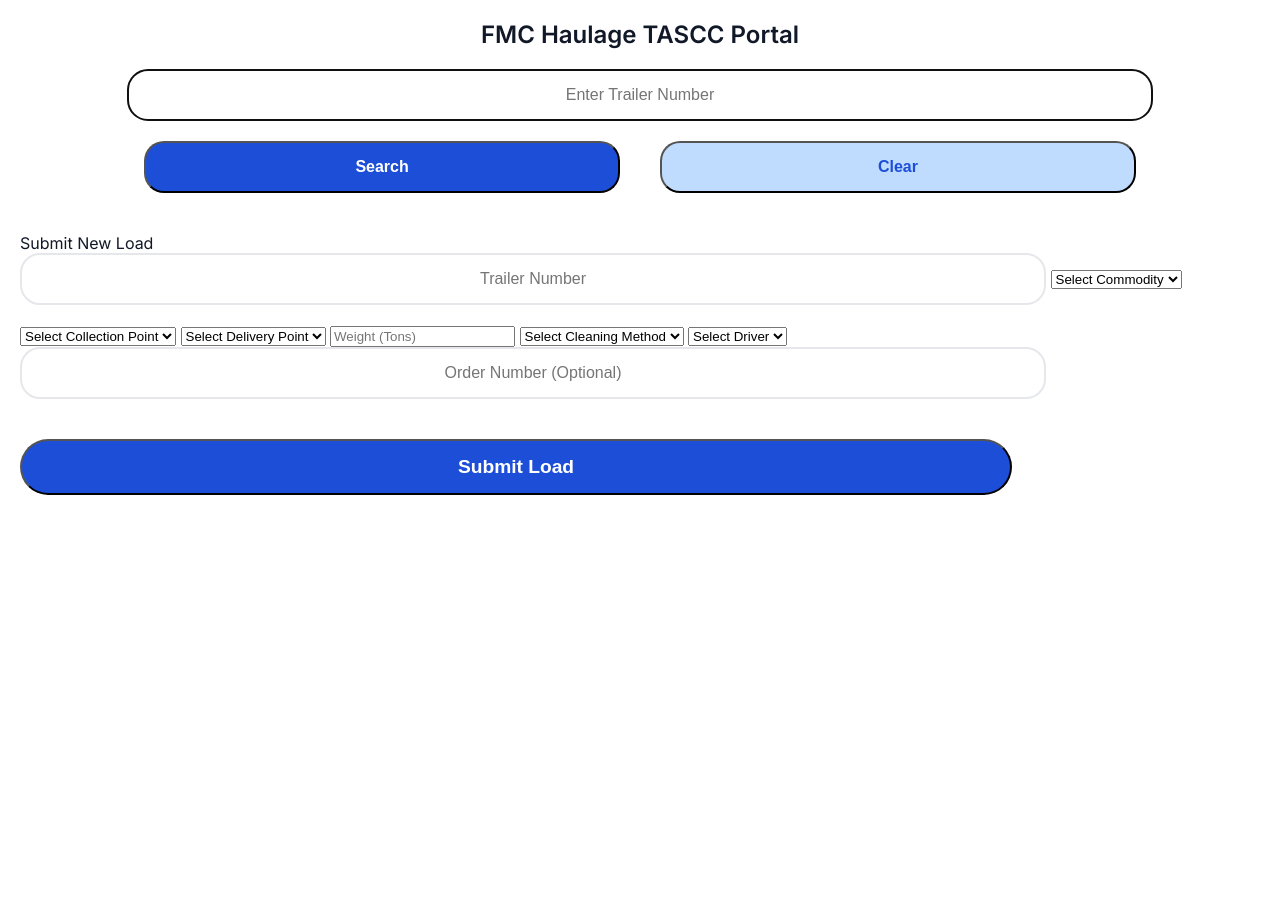
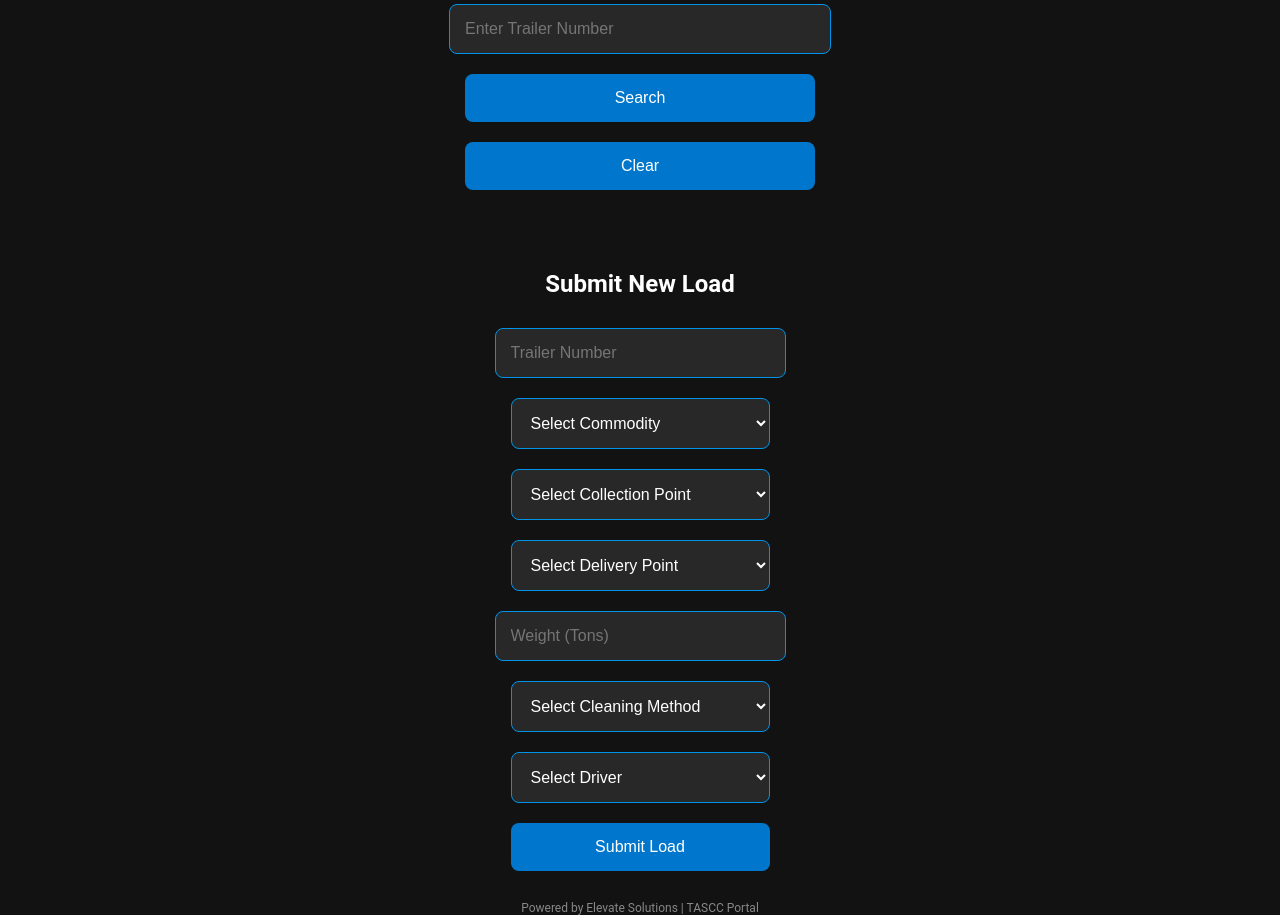
Before and after one commit to FMCELEVATE/tascc-load-checker, a plain HTML site: page index.html in a window 1280 px wide. Before the commit the page ends 800 px from the top, so only its background shows below. Drawn offline with Linux system fonts and the light colour scheme.

Commit message:
Add files via upload

```diff
--- a/index.html
+++ b/index.html
@@ -4,231 +4,247 @@
     <meta charset="UTF-8">
     <meta name="viewport" content="width=device-width, initial-scale=1.0">
     <title>FMC Haulage TASCC Portal</title>
-    <link href="https://fonts.googleapis.com/css2?family=Inter:wght@300;400;500;600&display=swap" rel="stylesheet">
     <style>
-        /* General Body Styling */
+        :root {
+            --primary-color: #0094e9;
+            --secondary-color: #1e1e1e;
+            --text-color: #ffffff;
+            --background-color: #121212;
+            --input-background: #282828;
+            --button-color: #0077cc;
+            --button-hover: #005fa3;
+            --font-size: 16px;
+        }
+
+        @media (prefers-color-scheme: dark) {
+            :root {
+                --primary-color: #0094e9;
+                --text-color: #ffffff;
+                --background-color: #121212;
+                --input-background: #282828;
+            }
+        }
+
         body {
-            font-family: 'Inter', sans-serif;
-            background-color: #FFFFFF;
-            color: #111827;
-            padding: 20px;
+            font-family: 'Roboto', sans-serif;
             margin: 0;
+            padding: 0;
+            background-color: var(--background-color);
+            color: var(--text-color);
             display: flex;
             flex-direction: column;
             align-items: center;
-        }
-
-        /* Header Styling */
-        header {
-            font-size: 1.5rem;
-            font-weight: 600;
-            text-align: center;
-            margin-bottom: 20px;
-        }
-
-        /* Input Field Styling */
-        input[type="text"] {
-            width: 80%;
-            padding: 15px;
-            border-radius: 20px;
-            border: 2px solid #E5E7EB;
-            margin-bottom: 20px;
-            font-size: 1rem;
+            justify-content: center;
+            height: 100vh;
             text-align: center;
         }
 
-        /* Button Styling */
-        .button {
-            width: 48%;
+        input, select, button {
+            width: 100%;
+            max-width: 350px;
             padding: 15px;
-            font-size: 1rem;
-            border-radius: 20px;
-            cursor: pointer;
-            text-align: center;
-            font-weight: 600;
+            margin: 10px;
+            border-radius: 8px;
+            border: 1px solid var(--primary-color);
+            background-color: var(--input-background);
+            color: var(--text-color);
+            font-size: var(--font-size);
         }
 
-        .button.search {
-            background-color: #1D4ED8;
-            color: white;
-            margin-right: 4%;
+        input:focus, select:focus {
+            outline: none;
+            border-color: var(--primary-color);
         }
 
-        .button.clear {
-            background-color: #BFDBFE;
-            color: #1D4ED8;
+        button {
+            background-color: var(--button-color);
+            color: var(--text-color);
+            cursor: pointer;
+            border: none;
+            transition: background-color 0.3s ease;
         }
 
-        .button-container {
-            display: flex;
-            justify-content: space-between;
-            width: 80%;
-            margin-bottom: 20px;
+        button:hover {
+            background-color: var(--button-hover);
         }
 
-        /* Load Cards Styling */
-        .load-cards {
-            width: 80%;
+        h1 {
+            font-size: 24px;
             margin-top: 20px;
+            margin-bottom: 10px;
         }
 
-        .load-card {
-            background-color: white;
-            border-radius: 20px;
-            padding: 20px;
+        .load-entry {
+            background-color: #333333;
+            padding: 10px;
             margin-bottom: 15px;
-            box-shadow: 0 4px 6px rgba(0, 0, 0, 0.1);
+            border-radius: 8px;
         }
 
-        .load-card h3 {
-            font-size: 1.2rem;
-            color: #1D4ED8;
-            font-weight: 600;
-            margin: 0 0 5px;
+        .load-entry p {
+            margin: 5px 0;
+            font-size: 14px;
         }
 
-        .load-card p {
-            font-size: 0.9rem;
-            color: #6B7280;
-            margin: 2px 0;
+        .footer {
+            font-size: 12px;
+            margin-top: 20px;
+            color: #888;
         }
 
-        /* Submit New Load Button */
-        .submit-load {
-            width: 80%;
-            padding: 15px;
-            background-color: #1D4ED8;
-            color: white;
-            font-size: 1.2rem;
-            font-weight: 600;
-            text-align: center;
-            border-radius: 50px;
+        .loading {
+            background-color: #555555;
+            color: #aaa;
+            font-size: 16px;
+            padding: 10px;
             margin-top: 20px;
-            cursor: pointer;
+            border-radius: 8px;
         }
 
-        /* Mobile Responsiveness */
-        @media (max-width: 480px) {
-            input[type="text"] {
-                width: 90%;
-            }
-
-            .button-container {
-                flex-direction: column;
-                align-items: center;
-            }
-
-            .button {
-                width: 100%;
-                margin: 10px 0;
-            }
-
-            .submit-load {
+        .results {
+            max-width: 350px;
+            margin-top: 20px;
             width: 100%;
         }
 
-            .load-card {
-                font-size: 0.9rem;
-                padding: 15px;
+        .hidden {
+            display: none;
+        }
+
+        .submit-container {
+            display: flex;
+            flex-direction: column;
+            align-items: center;
+            margin-top: 30px;
+        }
+
+        .submit-container select {
+            margin-bottom: 10px;
+        }
+
+        @media (max-width: 768px) {
+            h1 {
+                font-size: 20px;
+            }
+
+            input, select, button {
+                max-width: 100%;
+            }
+
+            .footer {
+                font-size: 10px;
             }
         }
     </style>
 </head>
 <body>
-    <header>FMC Haulage TASCC Portal</header>
+    <h1>FMC Haulage TASCC Portal</h1>
+    <p>Enter your Trailer Number below to view last 3 loads:</p>
+    <input type="text" id="trailerNumber" placeholder="Enter Trailer Number" autofocus>
+    <button onclick="searchLoads()">Search</button>
+    <button onclick="clearSearch()">Clear</button>
 
-    <input type="text" id="trailerNumber" placeholder="Enter Trailer Number" autofocus>
+    <div id="loading" class="loading hidden">Loading...</div>
 
-    <div class="button-container">
-        <button class="button search" onclick="searchLoad()">Search</button>
-        <button class="button clear" onclick="clearSearch()">Clear</button>
+    <div id="results" class="results"></div>
+
+    <div class="submit-container">
+        <h2>Submit New Load</h2>
+        <input type="text" id="submitTrailer" placeholder="Trailer Number" readonly>
+        <select id="commodity">
+            <option value="">Select Commodity</option>
+            <option value="Barley">Barley</option>
+            <option value="Maize">Maize</option>
+            <option value="Hi pro Soya">Hi pro Soya</option>
+            <option value="Palm Kernal">Palm Kernal</option>
+            <!-- Add more options here -->
+        </select>
+        <select id="collectionPoint">
+            <option value="">Select Collection Point</option>
+            <option value="CEFETRA RING">CEFETRA RING</option>
+            <option value="DG BALLINHASSIG">DG BALLINHASSIG</option>
+            <option value="HALLS FOYNES">HALLS FOYNES</option>
+            <!-- Add more options here -->
+        </select>
+        <select id="deliveryPoint">
+            <option value="">Select Delivery Point</option>
+            <option value="DG MOGEELY">DG MOGEELY</option>
+            <option value="FARRELLS CTR">FARRELLS CTR</option>
+            <option value="DG LOMBARDSTOWN">DG LOMBARDSTOWN</option>
+            <!-- Add more options here -->
+        </select>
+        <input type="number" id="weight" placeholder="Weight (Tons)">
+        <select id="cleaningMethod">
+            <option value="">Select Cleaning Method</option>
+            <option value="Washed Internal">Washed Internal</option>
+            <option value="Swept">Swept</option>
+            <option value="Steam Cleaned">Steam Cleaned</option>
+            <!-- Add more options here -->
+        </select>
+        <select id="driver">
+            <option value="">Select Driver</option>
+            <option value="Bob O'Callaghan">Bob O'Callaghan</option>
+            <option value="Colm Twomey">Colm Twomey</option>
+            <option value="Ciaran Cronin">Ciaran Cronin</option>
+            <!-- Add more options here -->
+        </select>
+        <button onclick="submitLoad()">Submit Load</button>
     </div>
 
-    <div class="load-cards" id="loadCards"></div>
-
-    <div>
-        <div>Submit New Load</div>
-        <input type="text" id="newTrailerNumber" placeholder="Trailer Number" readonly>
-        <select id="commoditySelect">
-            <option value="">Select Commodity</option>
-            <!-- Populate options dynamically -->
-        </select>
-        <select id="collectionPointSelect">
-            <option value="">Select Collection Point</option>
-            <!-- Populate options dynamically -->
-        </select>
-        <select id="deliveryPointSelect">
-            <option value="">Select Delivery Point</option>
-            <!-- Populate options dynamically -->
-        </select>
-        <input type="number" id="weight" placeholder="Weight (Tons)">
-        <select id="cleaningMethodSelect">
-            <option value="">Select Cleaning Method</option>
-            <!-- Populate options dynamically -->
-        </select>
-        <select id="driverSelect">
-            <option value="">Select Driver</option>
-            <!-- Populate options dynamically -->
-        </select>
-        <input type="text" id="orderNumber" placeholder="Order Number (Optional)">
-        <button class="submit-load" onclick="submitLoad()">Submit Load</button>
-    </div>
+    <div class="footer">Powered by Elevate Solutions | TASCC Portal</div>
 
     <script>
-        function searchLoad() {
-            let trailerNumber = document.getElementById("trailerNumber").value;
-            // Fetch and display last 3 loads from the sheet based on trailer number
-            document.getElementById("loadCards").innerHTML = `
-                <div class="load-card">
-                    <h3>Hi pro Soya</h3>
-                    <p>Timestamp: 27/04/2025 08:45:30</p>
+        function searchLoads() {
+            let trailerNumber = document.getElementById('trailerNumber').value;
+            if (trailerNumber) {
+                document.getElementById('loading').classList.remove('hidden');
+                setTimeout(() => {
+                    // Simulating load fetching process
+                    document.getElementById('loading').classList.add('hidden');
+                    document.getElementById('results').innerHTML = `
+                        <div class="load-entry">
+                            <p><strong>Hi pro Soya</strong> - 27/04/2025 08:45:30</p>
                             <p>Collection Point: CEFETRA RING</p>
                             <p>Delivery Point: DG MOGEELY</p>
                         </div>
-                <div class="load-card">
-                    <h3>Palm Kernal</h3>
-                    <p>Timestamp: 27/04/2025 09:09:35</p>
+                        <div class="load-entry">
+                            <p><strong>Palm Kernal</strong> - 27/04/2025 09:09:35</p>
                             <p>Collection Point: DG BALLINHASSIG</p>
                             <p>Delivery Point: FARRELLS CTR</p>
                         </div>
-                <div class="load-card">
-                    <h3>Apples</h3>
-                    <p>Timestamp: 27/04/2025 09:14:32</p>
+                        <div class="load-entry">
+                            <p><strong>Apples</strong> - 27/04/2025 09:14:32</p>
                             <p>Collection Point: HALLS FOYNES</p>
                             <p>Delivery Point: DG LOMBARDSTOWN</p>
                         </div>
                     `;
+                }, 1000); // Mock delay to simulate loading time
+            } else {
+                alert('Please enter a trailer number!');
+            }
         }
 
         function clearSearch() {
-            document.getElementById("trailerNumber").value = "";
-            document.getElementById("loadCards").innerHTML = "";
+            document.getElementById('trailerNumber').value = '';
+            document.getElementById('results').innerHTML = '';
         }
 
         function submitLoad() {
-            let trailerNumber = document.getElementById("newTrailerNumber").value;
-            let commodity = document.getElementById("commoditySelect").value;
-            let collectionPoint = document.getElementById("collectionPointSelect").value;
-            let deliveryPoint = document.getElementById("deliveryPointSelect").value;
-            let weight = document.getElementById("weight").value;
-            let cleaningMethod = document.getElementById("cleaningMethodSelect").value;
-            let driver = document.getElementById("driverSelect").value;
-            let orderNumber = document.getElementById("orderNumber").value;
+            let trailerNumber = document.getElementById('submitTrailer').value;
+            let commodity = document.getElementById('commodity').value;
+            let collectionPoint = document.getElementById('collectionPoint').value;
+            let deliveryPoint = document.getElementById('deliveryPoint').value;
+            let weight = document.getElementById('weight').value;
+            let cleaningMethod = document.getElementById('cleaningMethod').value;
+            let driver = document.getElementById('driver').value;
 
-            // Send this data to your Google Sheet or API to store the load data
-            console.log({
-                trailerNumber,
-                commodity,
-                collectionPoint,
-                deliveryPoint,
-                weight,
-                cleaningMethod,
-                driver,
-                orderNumber
-            });
+            if (!trailerNumber || !commodity || !collectionPoint || !deliveryPoint || !weight || !cleaningMethod || !driver) {
+                alert('Please fill in all fields!');
+                return;
+            }
 
-            // Reset after submission
-            clearSearch();
+            // Logic to save the submitted load to the Google Sheets or Database
+            alert('Load submitted successfully!');
         }
     </script>
 </body>
```
Lines whose indentation alone changed are shown as unchanged.
